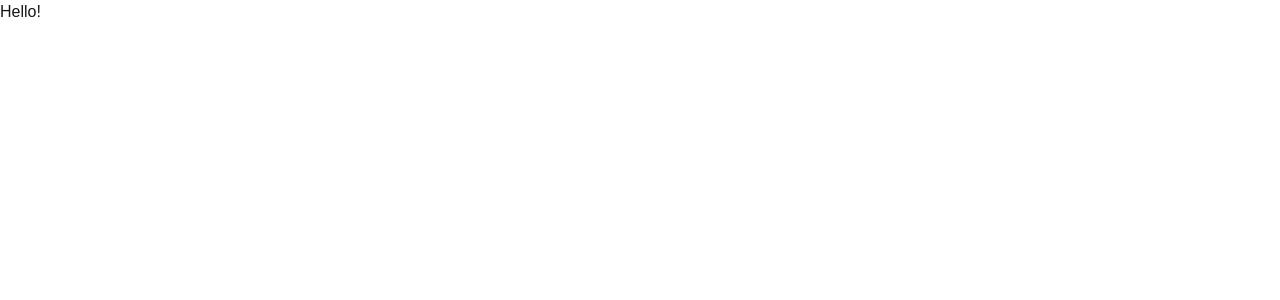
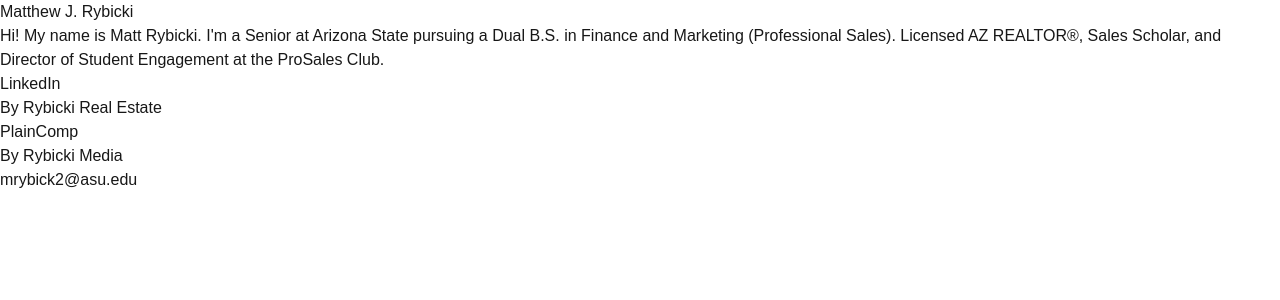
Before and after one commit to mrybick/mattrybicki-portfolio-self, a Next.js app: page / in a window 1280 px wide. Shown: the top 300 px of the page. Built offline with nearby package versions, Linux system fonts and the light colour scheme.

Commit message:
Add bio, links, and external link security flags

```diff
--- a/app/page.tsx
+++ b/app/page.tsx
@@ -1,5 +1,22 @@
 export default function Home() {
   return (
-    <h1> Hello! </h1>
+    <div>
+      <h1> Matthew J. Rybicki </h1>
+      <p>
+        Hi! My name is Matt Rybicki. I'm a Senior at Arizona State pursuing
+        a Dual B.S. in Finance and Marketing (Professional Sales). Licensed
+        AZ REALTOR®, Sales Scholar, and Director of Student Engagement at
+        the ProSales Club.
+      </p>
+        <div>
+          <ul>
+            <li><a href="https://linkedin.com/in/matthew-j-rybicki" target="_blank" rel="noopener noreferrer">LinkedIn</a></li>
+            <li><a href="https://byrybicki.com" target="_blank" rel="noopener noreferrer">By Rybicki Real Estate</a></li>
+            <li><a href="https://plaincomp.com" target="_blank" rel="noopener noreferrer">PlainComp</a></li>
+            <li><a href="https://byrybickimedia.com" target="_blank" rel="noopener noreferrer">By Rybicki Media</a></li>
+            <li><a href="mailto:mrybick2@asu.edu">mrybick2@asu.edu</a></li>
+          </ul>
+        </div>
+    </div>
   )
 }
```
